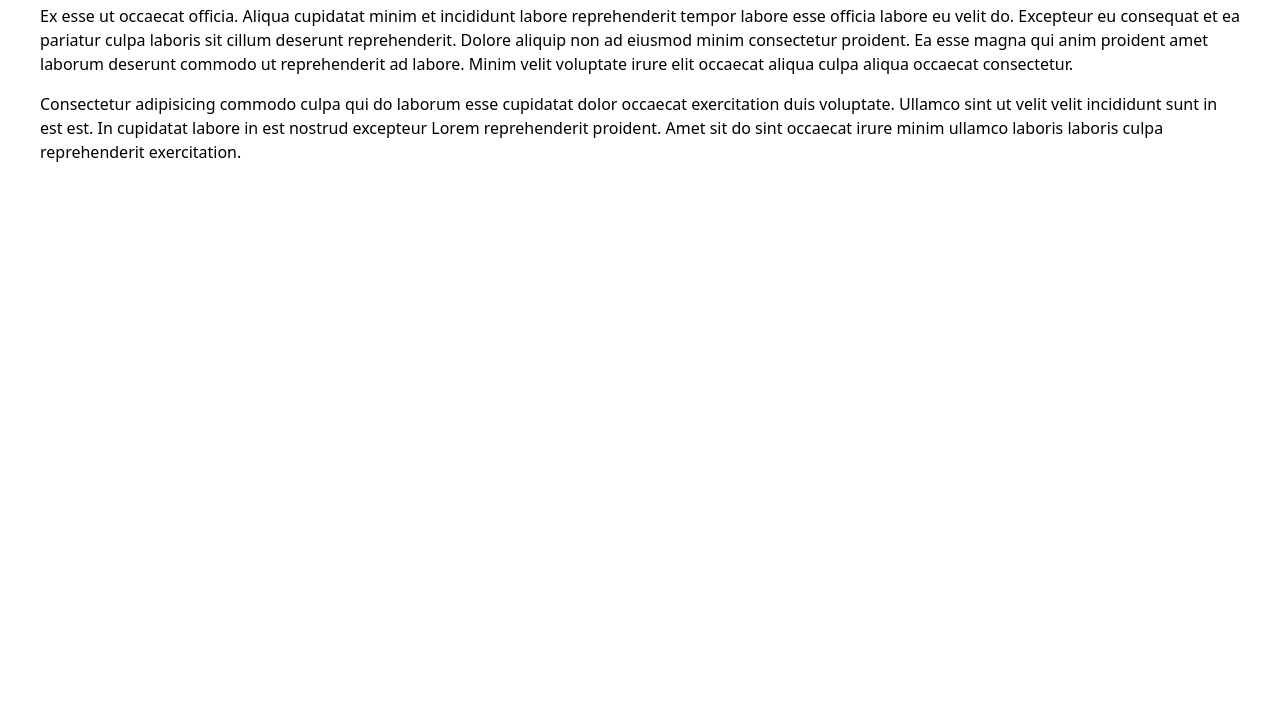
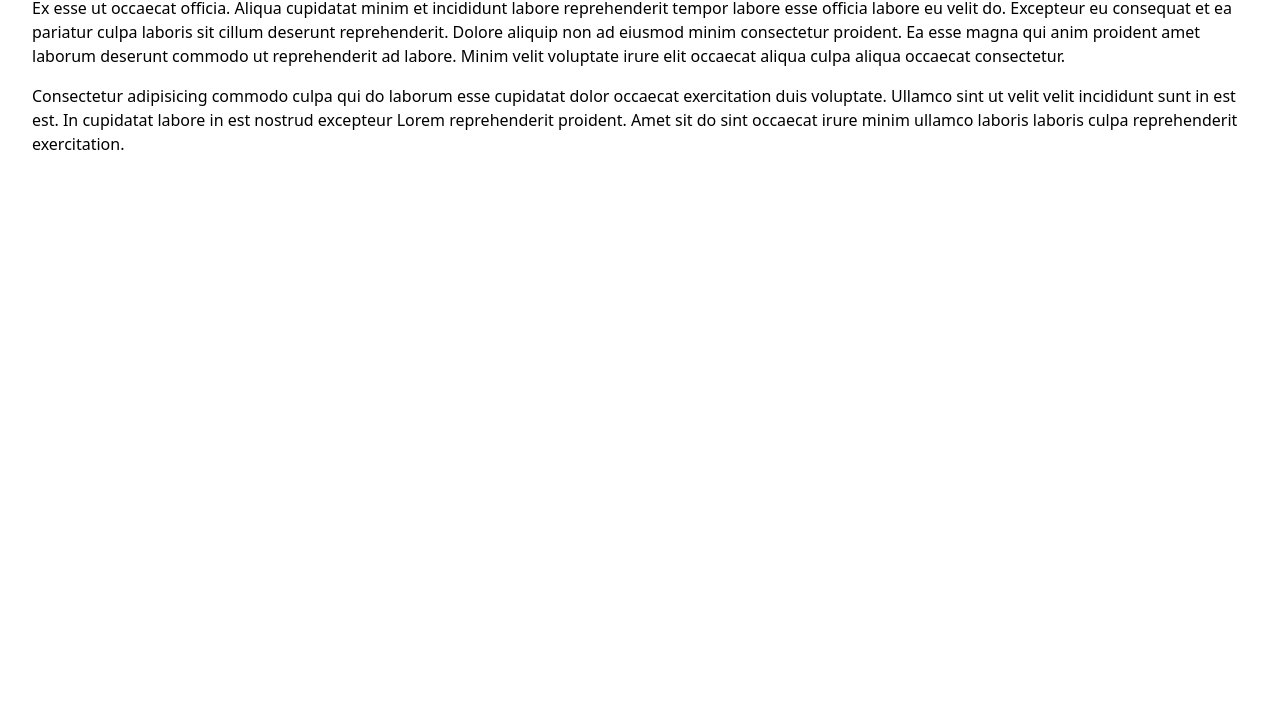
Before and after one commit to marceloglacial/vanilla-js-tailwind-vite-boilerplate, a website built with Vite: page index.html in a window 1280 px wide. Shown: the part 92-800 px from the top of the page. Built offline with nearby package versions, Linux system fonts and the light colour scheme.

Commit message:
fix paddings

```diff
--- a/index.html
+++ b/index.html
@@ -6,7 +6,7 @@
     <title>Vite + Tailwind + Vanilla Js Boiletrplate</title>
   </head>
   <body>
-    <div id="app" class="p-2"></div>
+    <div id="app"></div>
     <script type="module" src="./src/main.js"></script>
   </body>
 </html>
```
